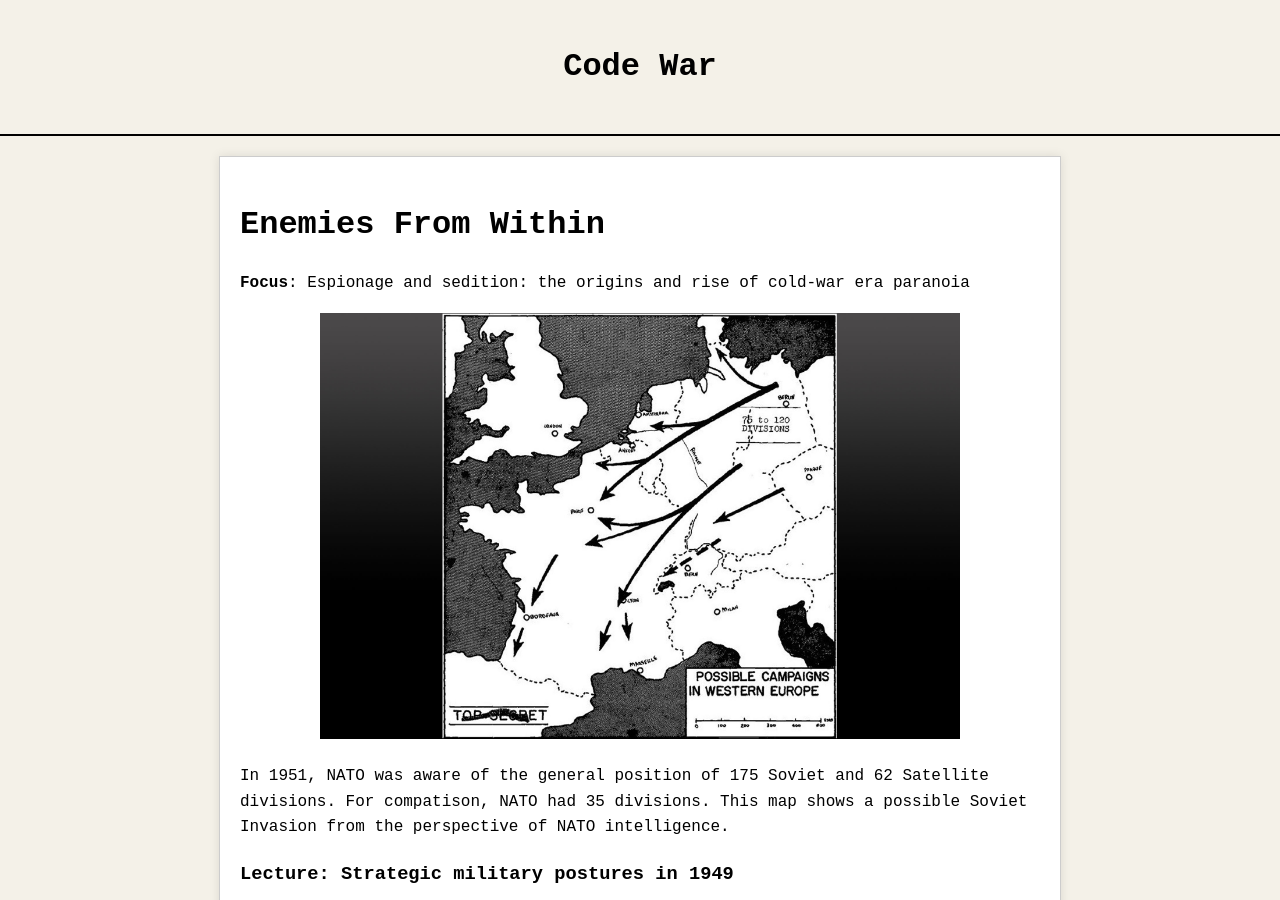
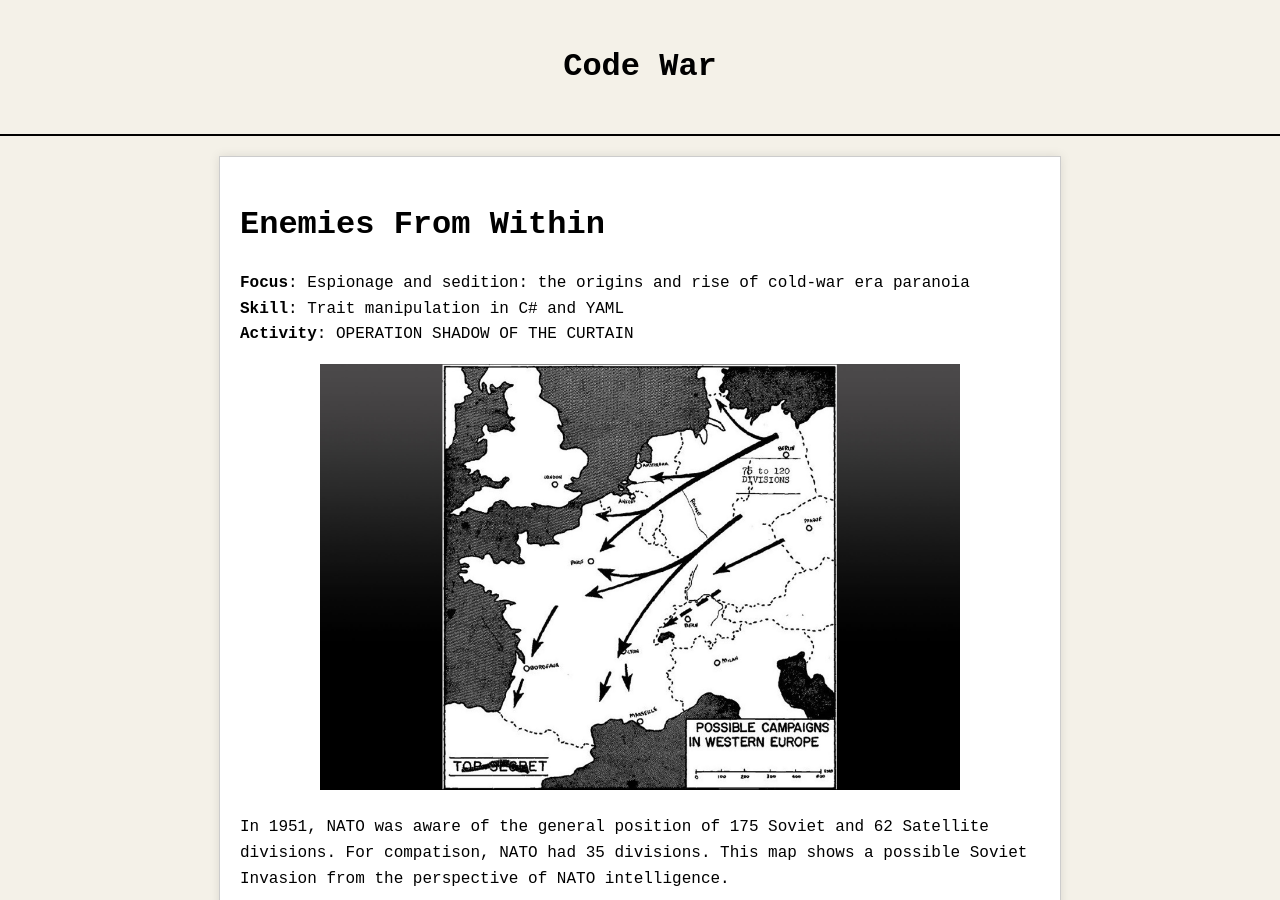
Before and after one commit to jboyce1/CodeWar, a Jekyll site: the page built from classes/EnemiesFromWithin.md, in a window 1280 px wide and 900 px high. Built offline with Jekyll 4.4.1, drawn with Linux system fonts in a browser that asks for light colours; some of the changed text lies outside the part shown.

Commit message:
Update EnemiesFromWithin.md

```diff
--- a/classes/EnemiesFromWithin.md
+++ b/classes/EnemiesFromWithin.md
@@ -6,6 +6,8 @@ title: Enemies From Within
 # Enemies From Within
 
 **Focus**: Espionage and sedition: the origins and rise of cold-war era paranoia
+**Skill**: Trait manipulation in C# and YAML
+**Activity**: OPERATION SHADOW OF THE CURTAIN
 
 <div style="text-align: center;">
   <img src="{{ 'classes/EnemiesFromWithin/Possible Campaigns in Western Europe 1953.jpg' | relative_url }}" alt="Possible Campaigns in Western Europe 1953" style="max-width: 80%; height: auto;">
@@ -40,8 +42,10 @@ Activity 1: Game
   [Blooms Dinner Party 1950]({{ 'classes/EnemiesFromWithin/Blooms Dinner Party 1950.pdf' | relative_url }})
 
 ### Practical Exercise- Command and Conquer: 1950
-[Code War Classification Guide]({{ 'classes/EnemiesFromWithin/Code War Classification Levels.pdf' | relative_url }})
 [Strategic Overview Of Key Installations In The Nato And Warsaw Pact Zones]({{ 'classes/EnemiesFromWithin/STRATEGIC OVERVIEW OF KEY INSTALLATIONS IN THE NATO AND WARSAW PACT ZONES.pdf' | relative_url }})
+
+[OPERATION SHADOW OF THE CURTAIN]({{ 'classes/EnemiesFromWithin/Operation Shadow of the Curtain.pdf' | relative_url }})
+
 
 
 [Return to Home](../)
```
